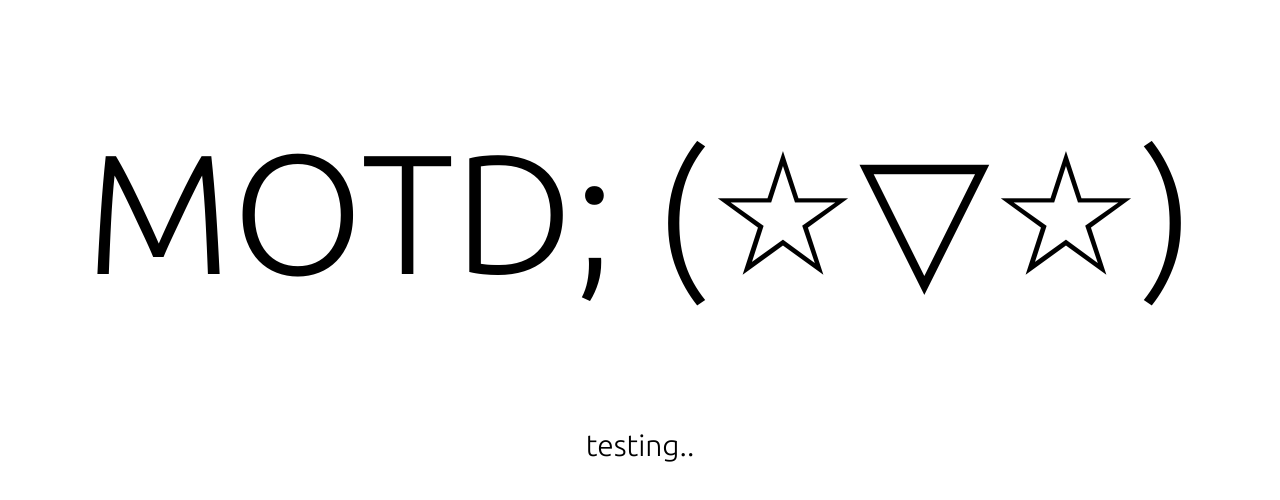
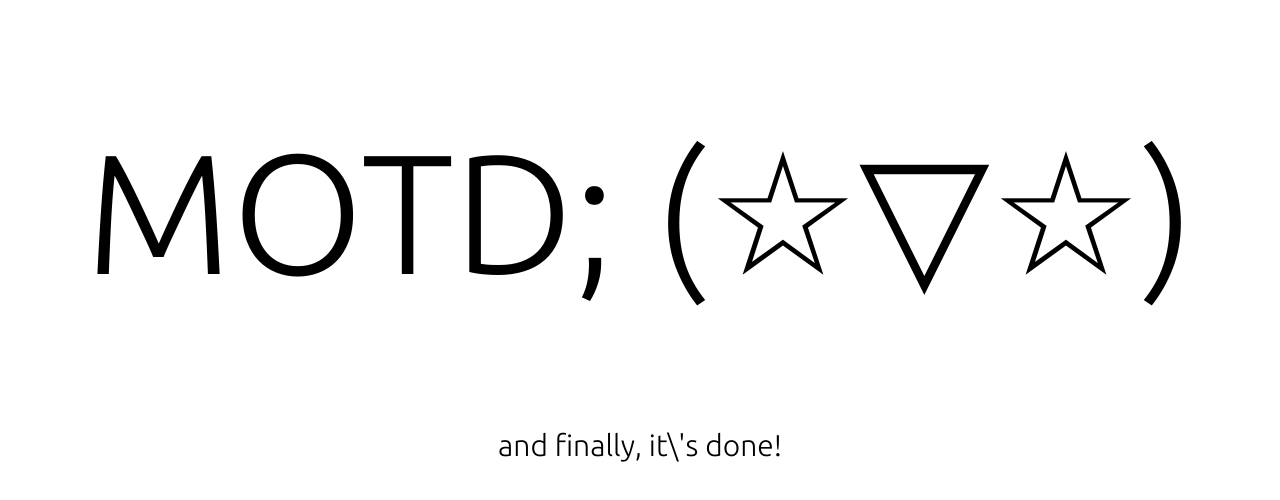
Before and after one commit to jstmaxlol/jstmaxlol.github.io, a plain HTML site: page motd/index.html in a window 1280 px wide. Drawn offline with Linux system fonts and the light colour scheme.

Commit message:
> update motd

```diff
--- a/motd/index.html
+++ b/motd/index.html
@@ -9,7 +9,7 @@
 
 <center>
 <h1>MOTD; (☆▽☆)</h1>
-<p>testing..</p>
+<p>and finally, it\'s done!</p>
 </center>
 
 </body></html>
```
